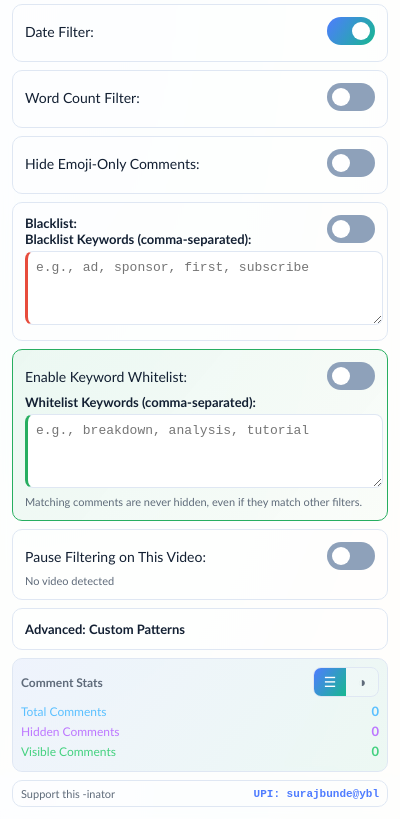
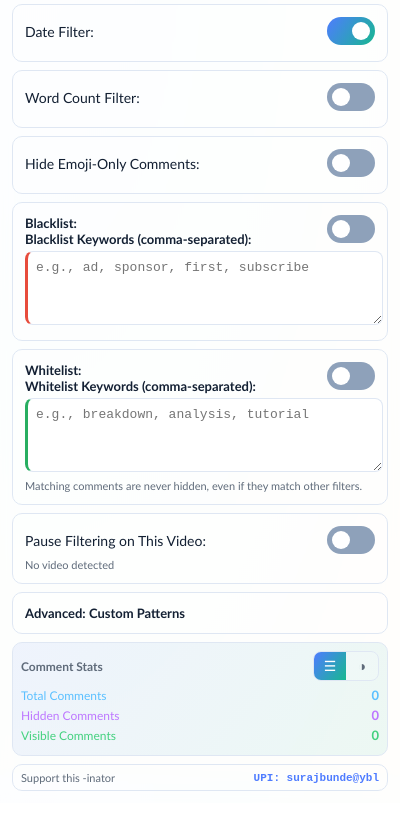
Before and after one commit to surajbunde/comment-vaccinator, a browser extension: page popup.html in a window 400 px wide. Shown: the part 69-888 px from the top of the page. Drawn offline with Linux system fonts and the light colour scheme.

Commit message:
feat(popup): convert whitelist section to collapsible details

```diff
--- a/popup.html
+++ b/popup.html
@@ -527,20 +527,23 @@
     </div>
   </details>
 
-  <div class="setting-group" style="border-color:#27ae60;background:linear-gradient(130deg, rgba(39,174,96,0.08), rgba(39,174,96,0.02));">
-    <div class="flex-row">
-        <label for="whitelistEnabled" title="Whitelist overrides all other filters — matching comments always stay visible.">Enable Keyword Whitelist:</label>
-        <label class="switch">
+  <details id="whitelist-section" class="setting-group" data-color="green" data-enabled="false" open>
+    <summary>
+      Whitelist:
+      <span class="preview-text" id="whitelistPreview"></span>
+      <label class="switch" style="float:right;" title="Whitelist overrides all other filters — matching comments always stay visible.">
           <input type="checkbox" id="whitelistEnabled">
           <span class="slider"></span>
       </label>
-    </div>
+    </summary>
+    <div id="whitelistBody">
       <label for="whitelist">Whitelist Keywords (comma-separated):</label>
       <textarea id="whitelist" placeholder="e.g., breakdown, analysis, tutorial" style="border-left:3px solid #27ae60;"></textarea>
       <div style="font-size:11px;color:var(--muted);margin-top:4px;">
         Matching comments are never hidden, even if they match other filters.
       </div>
     </div>
+  </details>
 
   <div class="setting-group" id="per-video-section">
     <div class="flex-row">
```
Lines whose indentation alone changed are shown as unchanged.
